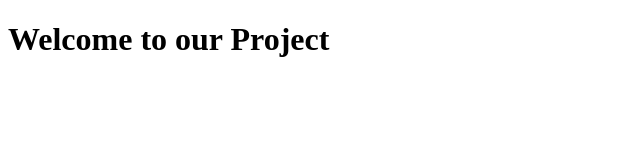
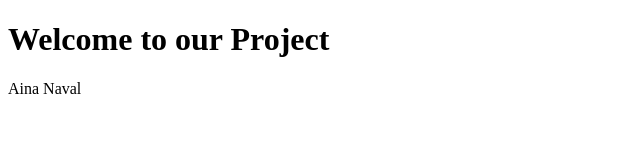
Before and after one commit to Tommy18062001/site-project, a plain HTML site: page index.html in a window 1280 px wide. Shown: the full height of the page, 0-640 px from the left. Drawn offline with Linux system fonts and the light colour scheme.

Commit message:
Aina changes

```diff
--- /dev/null
+++ b/css/small.css
@@ -0,0 +1 @@
+/* Commentaire */
--- a/index.html
+++ b/index.html
@@ -8,5 +8,6 @@
 </head>
 <body>
     <h1>Welcome to our Project</h1>
+    <p>Aina Naval</p>
 </body>
 </html>
```
